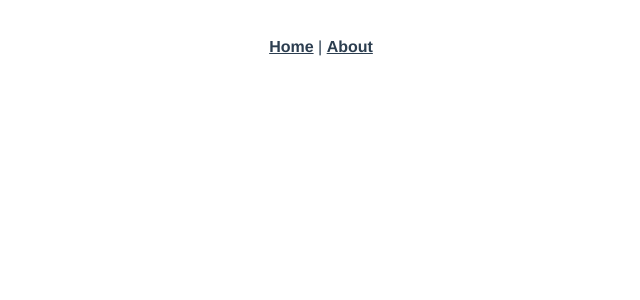
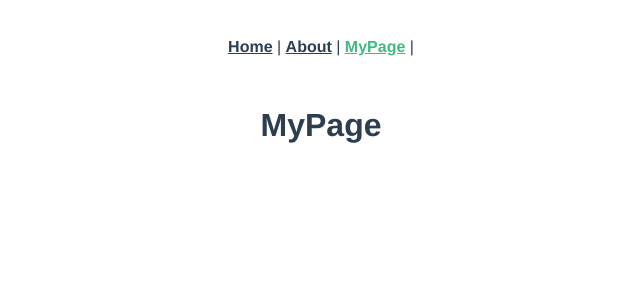
Before and after one commit to idontknowtoobrother/OXGamesVue, a Vue app in the folder ox-game/: page /mypage in a window 1280 px wide. Before the commit this address had no page. Shown: the top 300 px of the page, without its empty margins (319-959 px from the left). Built offline with nearby package versions, Linux system fonts and the light colour scheme.

Commit message:
added: MyPage to App.vue

```diff
--- a/ox-game/src/App.vue
+++ b/ox-game/src/App.vue
@@ -1,7 +1,8 @@
 <template>
   <div id="nav">
     <router-link to="/">Home</router-link> |
-    <router-link to="/about">About</router-link>
+    <router-link to="/about">About</router-link> |
+    <router-link to="/mypage">MyPage</router-link> |
   </div>
   <router-view/>
 </template>
--- a/ox-game/src/router/index.js
+++ b/ox-game/src/router/index.js
@@ -14,6 +14,11 @@ const routes = [
     // this generates a separate chunk (about.[hash].js) for this route
     // which is lazy-loaded when the route is visited.
     component: () => import(/* webpackChunkName: "about" */ '../views/About.vue')
+  },
+  {
+    path: '/mypage',
+    name: 'MyPage',
+    component: () => import('../views/MyPage.vue')
   }
 ]
 
--- /dev/null
+++ b/ox-game/src/views/MyPage.vue
@@ -0,0 +1,10 @@
+<template>
+  <div>
+    <h1>MyPage</h1>
+  </div>
+</template>
+<script>
+export default {}
+</script>
+<style>
+</style>
```
Also changed, not shown: ox-game/src/views/MyGame.vue (added, +10 -0 lines).
